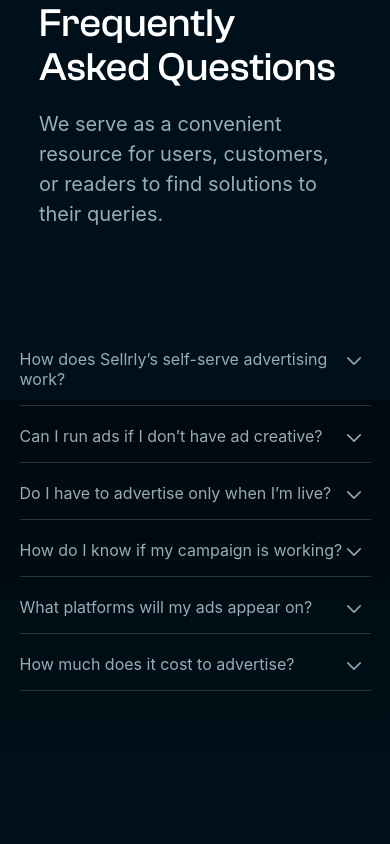
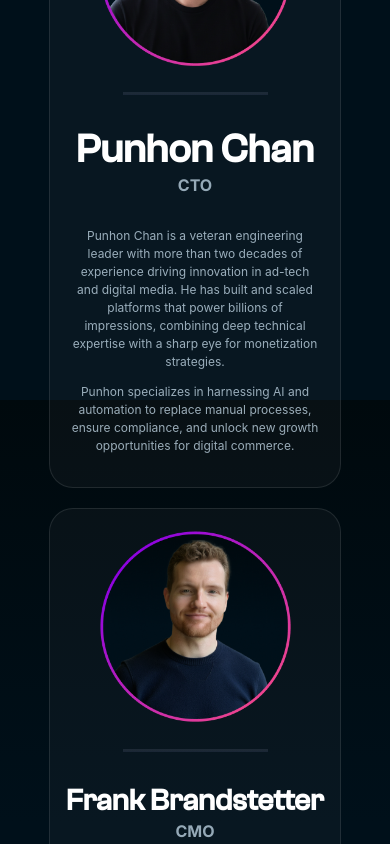
Before and after one commit to WillCBurroughs/sellrly, a React (Create React App) app: page /About-Us in a window 390 px wide. Shown: the part 3820-4664 px from the top of the page. Built offline with nearby package versions, Linux system fonts and the light colour scheme; a web font is replaced by a local one.

Commit message:
Adding all founders on mobile as well

```diff
--- a/src/components/molecules/HoldOurTeamMobile.js
+++ b/src/components/molecules/HoldOurTeamMobile.js
@@ -4,6 +4,8 @@ import EmphasisIcon from '../atoms/EmphasisIcon';
 import AboutUsFounder from '../atoms/AboutUsFounder';
 import PaulMobile from '../../images/PaulMobile.png';
 import AndrewMobile from '../../images/AndrewMobile.png';
+import PunhonMobile from '../../images/PunhonMobile.png';
+import FrankMobile from '../../images/FrankMobile.png';
 
 function HoldOurTeamMobile(props) {
   return (
@@ -23,6 +25,14 @@ function HoldOurTeamMobile(props) {
             text = "Andrew is a serial entrepreneur with a proven track record of scaling category-defining companies across ad-tech, e-commerce, and digital media. He he has built and exited businesses representing over $2B in aggregate enterprise value while creating 2,200+ jobs."
             text2 = "At Sellrly, Andrew brings his expertise to what he believes is the next great revolution in digital commerce,  live social selling. Already $175 B ( 800B by 2030) market in the US he recognizes the need for social sellers to promote their brand and sells beyond sellers’ native platforms along with the advent of self-serve advertising platform."
             text3 = "As Mr. Reis says “We’re not just building an ad platform—we’re building the infrastructure for the $800B live social commerce economy of tomorrow.”"/>
+            <AboutUsFounder src = {PunhonMobile} imgID = "AdjustFounderSize" headerText = "Punhon Chan" titleMobile = "CTO"
+            text = "Punhon Chan is a veteran engineering leader with more than two decades of experience driving innovation in ad-tech and digital media. He has built and scaled platforms that power billions of impressions, combining deep technical expertise with a sharp eye for monetization strategies."
+            text2 = "Punhon specializes in harnessing AI and automation to replace manual processes, ensure compliance, and unlock new growth opportunities for digital commerce."
+            />
+            <AboutUsFounder src = {FrankMobile} imgID = "AdjustFounderSize" headerText = "Frank Brandstetter" titleMobile = "CMO" hID = "AdjustHeaderSizeAboutMobile"
+            text = "A strategic and results-driven digital advertising leader with over 12 years of experience in technical integrations, operational excellence, go-to-market strategy, and business development. Demonstrated success in navigating complex programmatic ecosystems, optimizing ad operations, and cultivating high-impact partnerships that drive revenue growth."
+            text2 = "Adept at harnessing data analytics to streamline operations, ensure compliance with global privacy regulations (GDPR, COPPA, CCPA), and deliver measurable outcomes for leading global brands."
+            />
         </div>
     </div>
     </>
--- a/src/index.css
+++ b/src/index.css
@@ -2024,12 +2024,16 @@ input:focus, textarea:focus {
 
 #AboutUsSpacing{
   position: absolute;
-  top: calc(0px + 100vw);
+  top: calc(1600px + 110vw);
   left: 0;
 }
 
 #Mobile1, #Mobile2, #Mobile3, #Mobile4{
   width: 70vw;
+}
+
+#AdjustHeaderSizeAboutMobile{
+  font-size: 30px;
 }
 
 .adjustHeaderSize{
```
Also changed, not shown: src/images/FrankMobile.png (added), src/images/PunhonMobile.png (added). Lines whose indentation alone changed are shown as unchanged.
